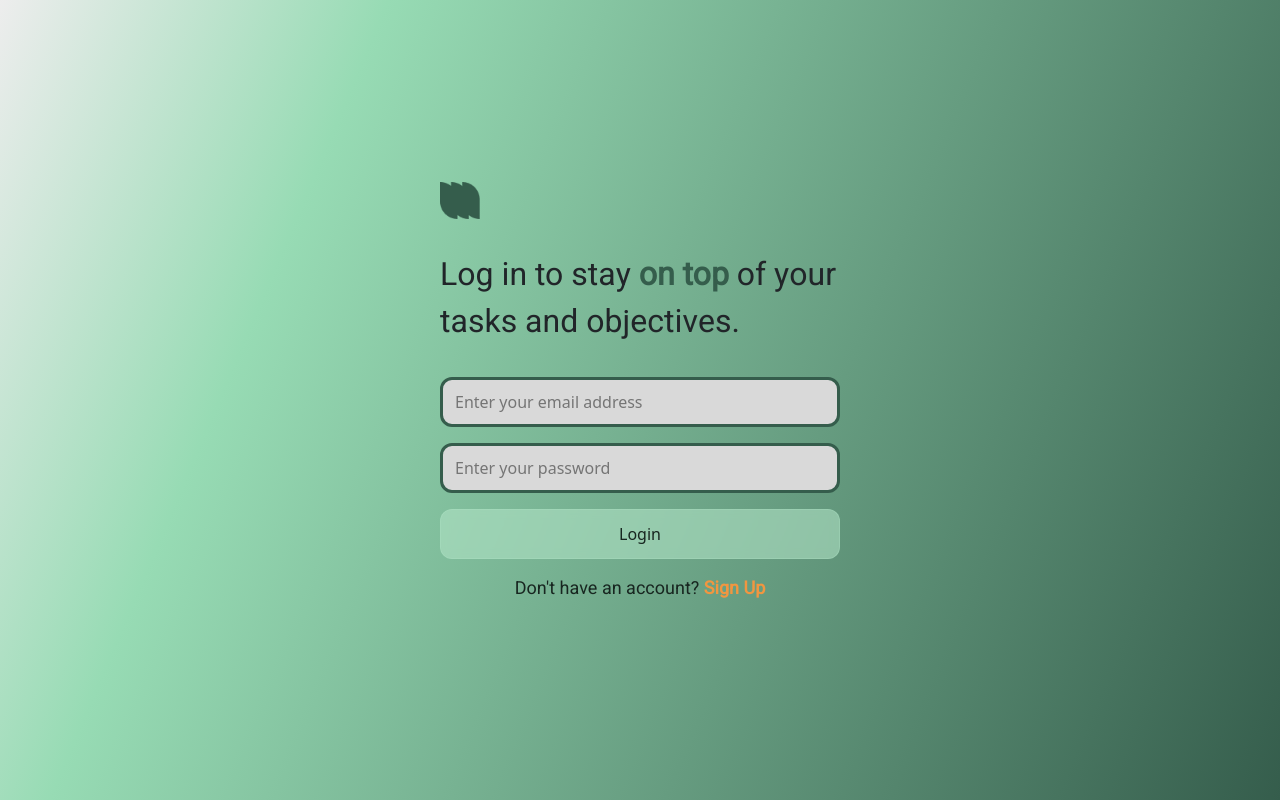
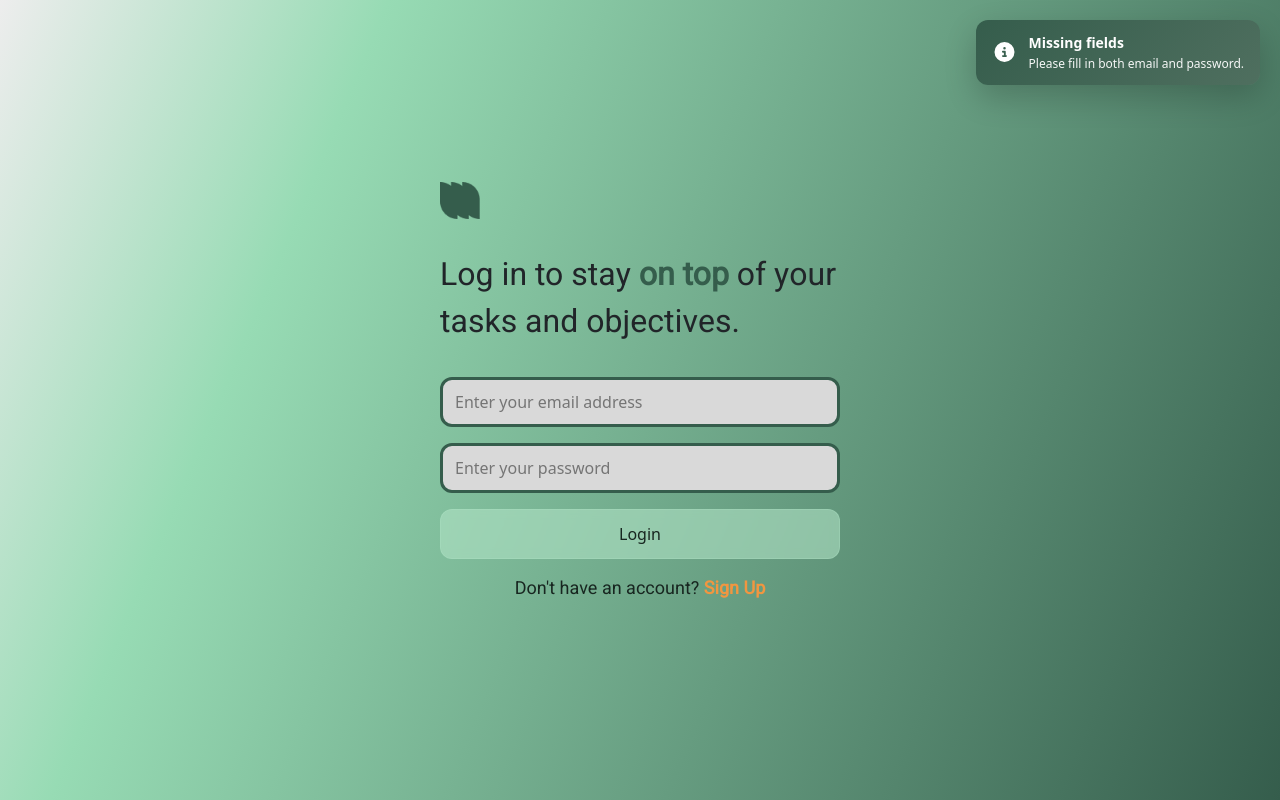
Before and after one commit to Miguyy/pw1-Modo, a Vue app in the folder Modo/: page /login in a window 1280 px wide. Both pictures are taken after a click on the button "Login". Built offline with nearby package versions, Linux system fonts and the light colour scheme; no server answers; data requests are answered from the project's data file.

Commit message:
feat(pop-up toast): Instead of alerts, I changed it to appear an toast pop-up so it looks more clean.

```diff
--- a/Modo/db.json
+++ b/Modo/db.json
@@ -393,6 +393,17 @@
       "points": 0,
       "priority": 1,
       "createdAt": "2026-01-24T21:22:00.285Z",
+      "habits": []
+    },
+    {
+      "id": "3dbe",
+      "name": "ultimoteste",
+      "email": "ultimoteste@gmail.com",
+      "password": "M1guelito!",
+      "avatar": null,
+      "points": 0,
+      "priority": 1,
+      "createdAt": "2026-01-24T21:32:38.687Z",
       "habits": []
     }
   ],
--- a/Modo/src/views/LoginView.vue
+++ b/Modo/src/views/LoginView.vue
@@ -36,6 +36,19 @@
       </p>
     </div>
   </div>
+
+  <!-- Toast notification -->
+  <Transition name="toast-slide">
+    <div v-if="toast.visible" class="toast-notification">
+      <div class="toast-icon">
+        <FontAwesomeIcon icon="info-circle" />
+      </div>
+      <div class="toast-content">
+        <strong>{{ toast.title }}</strong>
+        <small>{{ toast.message }}</small>
+      </div>
+    </div>
+  </Transition>
 </template>
 
 <script>
@@ -48,6 +61,7 @@ export default {
       email: '',
       password: '',
       userStore: null,
+      toast: { visible: false, title: '', message: '', timeout: null },
     }
   },
   created() {
@@ -66,22 +80,82 @@ export default {
   methods: {
     async loginUser() {
       if (!this.email || !this.password) {
-        alert('Please fill in both email and password.')
+        this.showToast('Missing fields', 'Please fill in both email and password.', 3000)
         return
       }
 
       const ok = await this.userStore.loginByEmail(this.email, this.password)
 
       if (!ok) {
-        alert('Invalid email or password.')
+        this.showToast('Login failed', 'Invalid email or password.', 3000)
         return
       }
 
-      this.$router.push('/habitsmanager')
+      this.showToast('Login successful', 'Welcome back!', 2000)
+
+      // show success toast and delay navigation so the toast is visible
+      this.showToast('Login successful', 'Welcome back!', 2000)
+      setTimeout(() => this.$router.push('/habitsmanager'), 800)
+    },
+    showToast(title, message, duration = 3000) {
+      if (!this.toast) this.toast = { visible: false, title: '', message: '', timeout: null }
+      this.toast.title = title
+      this.toast.message = message
+      this.toast.visible = true
+
+      if (this.toast.timeout) clearTimeout(this.toast.timeout)
+      this.toast.timeout = setTimeout(() => {
+        this.toast.visible = false
+      }, duration)
     },
   },
 }
 </script>
 
-<style lang="scss" scoped></style>
+<style scoped>
+/* Toast styles (local to login view) */
+.toast-notification {
+  position: fixed;
+  top: 20px;
+  right: 20px;
+  z-index: 9999;
+  display: flex;
+  align-items: center;
+  gap: 12px;
+  background: linear-gradient(135deg, #355d4c, #4f6f5f);
+  color: #fff;
+  padding: 12px 16px;
+  border-radius: 12px;
+  box-shadow: 0 12px 32px rgba(0, 0, 0, 0.2);
+  min-width: 240px;
+}
+.toast-icon {
+  font-size: 20px;
+}
+.toast-content {
+  display: flex;
+  flex-direction: column;
+  gap: 2px;
+}
+.toast-content strong {
+  font-size: 14px;
+}
+.toast-content small {
+  font-size: 12px;
+  opacity: 0.95;
+}
+
+.toast-slide-enter-active,
+.toast-slide-leave-active {
+  transition: all 0.35s ease;
+}
+.toast-slide-enter-from {
+  opacity: 0;
+  transform: translateY(-12px) translateX(8px);
+}
+.toast-slide-leave-to {
+  opacity: 0;
+  transform: translateY(-8px) translateX(8px);
+}
+</style>
 <style src="../css/styles.css"></style>
```
